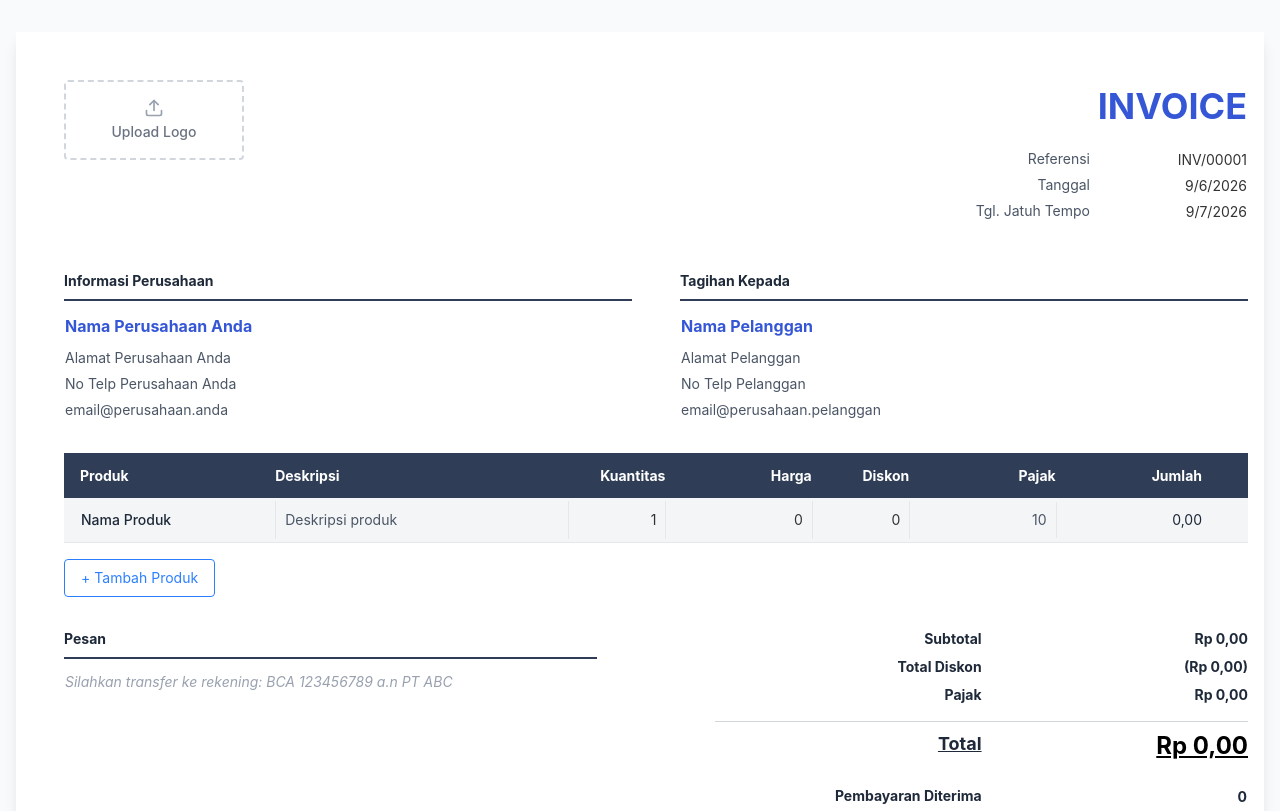
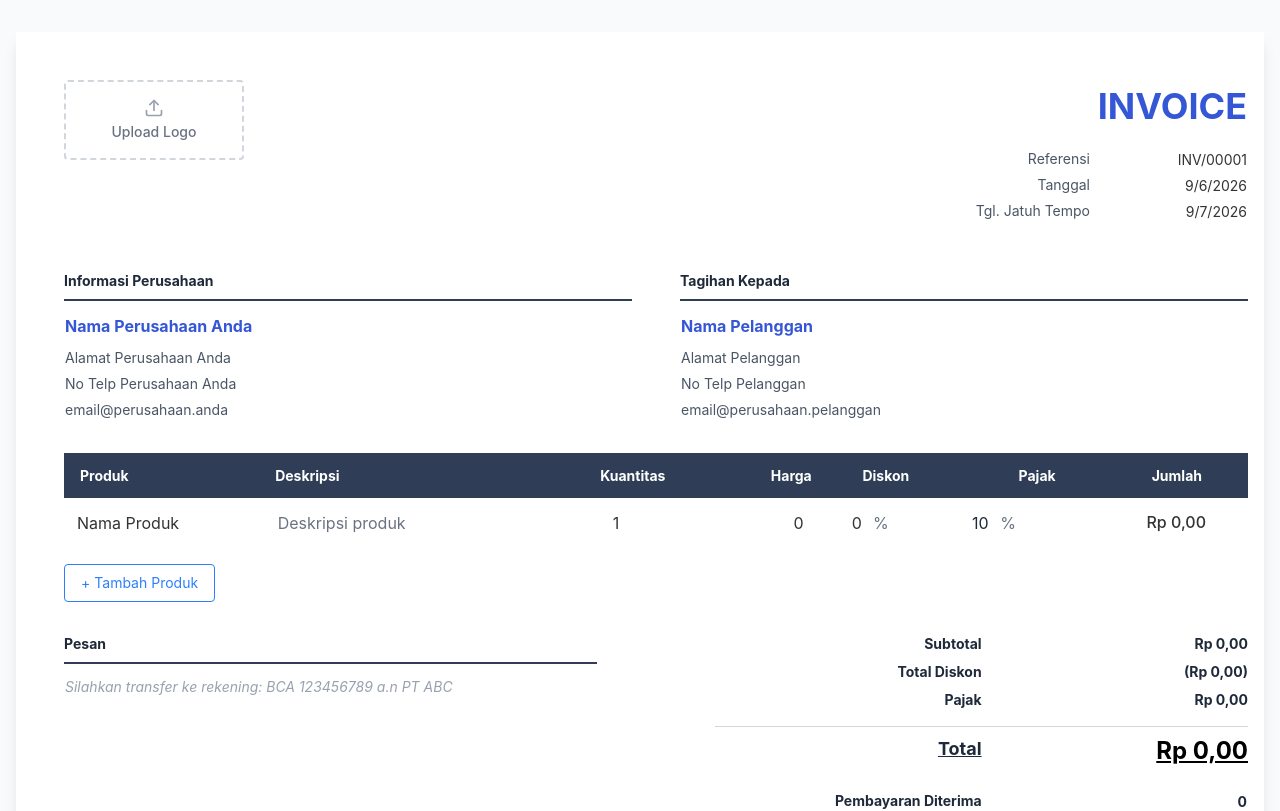
Before and after one commit to superboy12/Kiedo, a Next.js app: page / in a window 1280 px wide. Shown: the top 811 px of the page. Built offline with nearby package versions, Linux system fonts and the light colour scheme.

Commit message:
Remove flex items-center to fix text wrap overlapping bug in html-to-image

```diff
--- a/src/components/InvoiceTable.tsx
+++ b/src/components/InvoiceTable.tsx
@@ -92,33 +92,34 @@ export const InvoiceTable: React.FC<InvoiceTableProps> = ({ data, onChange }) =>
         {data.items.map((item, index) => (
           <div
             key={item.id}
-            className="grid min-h-[45px] items-center px-4 bg-[#F4F5F7] border-b border-gray-200 text-sm group relative"
+            className="grid group border-b border-gray-200 last:border-b-0 hover:bg-gray-50 transition-colors relative"
             style={{ gridTemplateColumns: gridColumns }}
           >
-            <div className="pr-2 py-2">
+            <div className="p-3">
               <EditableField
                 value={item.product}
                 onChange={(val) => handleItemChange(index, 'product', val)}
-                className="font-medium text-gray-800 bg-transparent"
+                className="bg-transparent"
               />
             </div>
-            <div className="px-2 py-2 border-l border-gray-200">
+            <div className="p-3 text-gray-500">
               <EditableField
                 value={item.description}
                 onChange={(val) => handleItemChange(index, 'description', val)}
-                className="text-gray-600 bg-transparent"
+                className="bg-transparent"
+                multiline={true}
               />
             </div>
-            <div className="px-2 py-2 border-l border-gray-200">
+            <div className="p-3">
               <EditableField
                 type="number"
                 value={item.quantity.toString()}
                 onChange={(val) => handleItemChange(index, 'quantity', Number(val))}
-                align="right"
+                align="center"
                 className="bg-transparent"
               />
             </div>
-            <div className="px-2 py-2 border-l border-gray-200">
+            <div className="p-3">
               <EditableField
                 type="number"
                 value={item.price.toString()}
@@ -128,28 +129,30 @@ export const InvoiceTable: React.FC<InvoiceTableProps> = ({ data, onChange }) =>
               />
             </div>
             {data.settings.showDiscount && (
-              <div className="px-2 py-2 border-l border-gray-200">
+              <div className="p-3 whitespace-nowrap text-center">
                 <EditableField
                   type="number"
                   value={item.discount.toString()}
                   onChange={(val) => handleItemChange(index, 'discount', Number(val))}
-                  align="right"
-                  className="bg-transparent"
+                  align="center"
+                  className="bg-transparent inline-block w-8"
                 />
+                <span className="text-gray-500 ml-1">%</span>
               </div>
             )}
             {data.settings.showTax && (
-              <div className="px-2 py-2 border-l border-gray-200 text-right text-gray-600">
+              <div className="p-3 whitespace-nowrap text-center text-gray-500">
                 <EditableField
                   value={item.tax.toString()}
                   onChange={(val) => handleItemChange(index, 'tax', Number(val))}
-                  align="right"
-                  className="bg-transparent inline-block w-12"
+                  align="center"
+                  className="bg-transparent inline-block w-8 mr-1 text-gray-800"
                 />
+                %
               </div>
             )}
-            <div className="pl-2 py-2 border-l border-gray-200 text-right text-gray-800">
-              {formatCurrency(calculateRowTotal(item)).replace('Rp', '').trim()}
+            <div className="p-3 text-right font-medium">
+              {formatCurrency(calculateRowTotal(item))}
             </div>
             <div className="flex justify-end opacity-0 group-hover:opacity-100 transition-opacity print:hidden">
               <button onClick={() => removeItem(index)} className="text-red-500 hover:text-red-700 font-bold px-2">&times;</button>
--- a/src/components/InvoiceTableTemplate2.tsx
+++ b/src/components/InvoiceTableTemplate2.tsx
@@ -102,21 +102,22 @@ export const InvoiceTableTemplate2: React.FC<InvoiceTableTemplate2Props> = ({ da
             className="grid group border-b border-black last:border-b-0 relative"
             style={{ gridTemplateColumns: gridColumns }}
           >
-            <div className="p-2 border-r border-black flex items-center">
+            <div className="p-2 border-r border-black">
               <EditableField
                 value={item.product}
                 onChange={(val) => handleItemChange(index, 'product', val)}
                 className="bg-transparent"
               />
             </div>
-            <div className="p-2 border-r border-black flex items-center">
+            <div className="p-2 border-r border-black">
               <EditableField
                 value={item.description}
                 onChange={(val) => handleItemChange(index, 'description', val)}
                 className="bg-transparent"
+                multiline={true}
               />
             </div>
-            <div className="p-2 border-r border-black flex items-center justify-center">
+            <div className="p-2 border-r border-black">
               <EditableField
                 type="number"
                 value={item.quantity.toString()}
@@ -125,7 +126,7 @@ export const InvoiceTableTemplate2: React.FC<InvoiceTableTemplate2Props> = ({ da
                 className="bg-transparent"
               />
             </div>
-            <div className="p-2 border-r border-black flex items-center justify-end">
+            <div className="p-2 border-r border-black">
               <EditableField
                 type="number"
                 value={item.price.toString()}
@@ -135,7 +136,7 @@ export const InvoiceTableTemplate2: React.FC<InvoiceTableTemplate2Props> = ({ da
               />
             </div>
             {data.settings.showDiscount && (
-              <div className="p-2 border-r border-black flex items-center justify-center whitespace-nowrap">
+              <div className="p-2 border-r border-black whitespace-nowrap text-center">
                 <EditableField
                   type="number"
                   value={item.discount.toString()}
@@ -147,7 +148,7 @@ export const InvoiceTableTemplate2: React.FC<InvoiceTableTemplate2Props> = ({ da
               </div>
             )}
             {data.settings.showTax && (
-              <div className="p-2 border-r border-black flex items-center justify-center whitespace-nowrap">
+              <div className="p-2 border-r border-black whitespace-nowrap text-center">
                 PPN <EditableField
                   value={item.tax.toString()}
                   onChange={(val) => handleItemChange(index, 'tax', Number(val))}
@@ -156,7 +157,7 @@ export const InvoiceTableTemplate2: React.FC<InvoiceTableTemplate2Props> = ({ da
                 />%
               </div>
             )}
-            <div className="p-2 flex items-center justify-end">
+            <div className="p-2 text-right">
               {formatCurrency(calculateRowTotal(item)).replace('Rp', '').trim()}
             </div>
 
```
